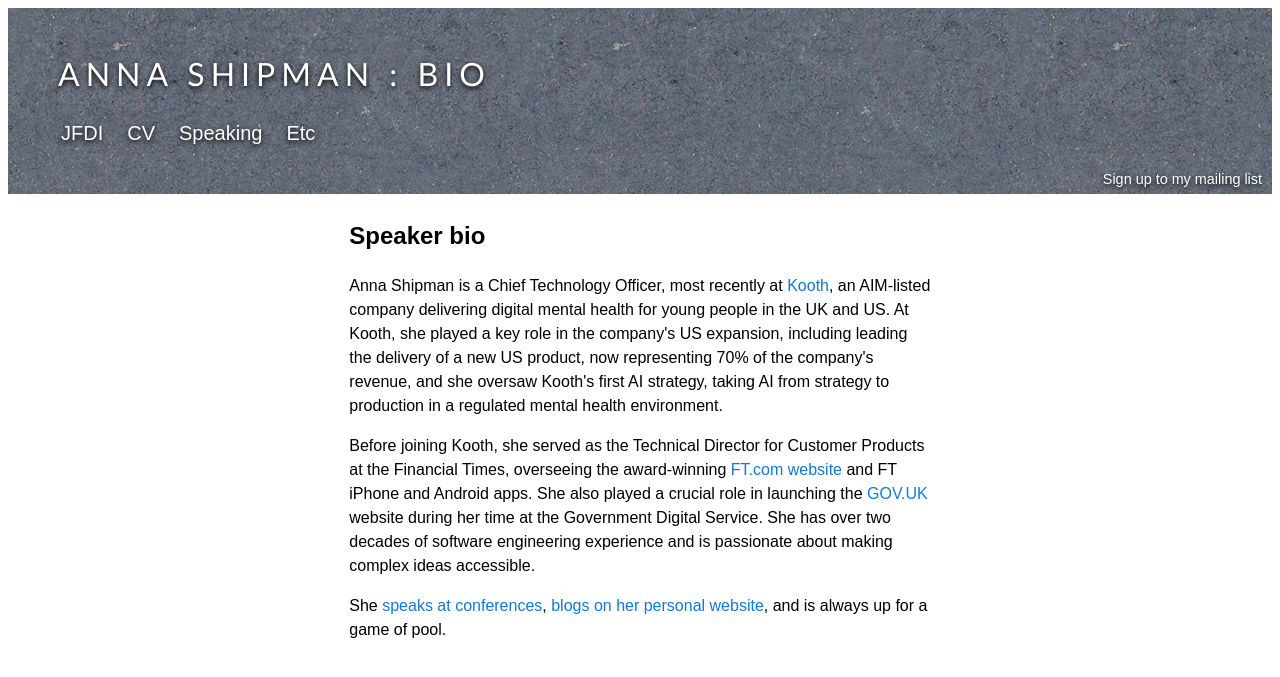
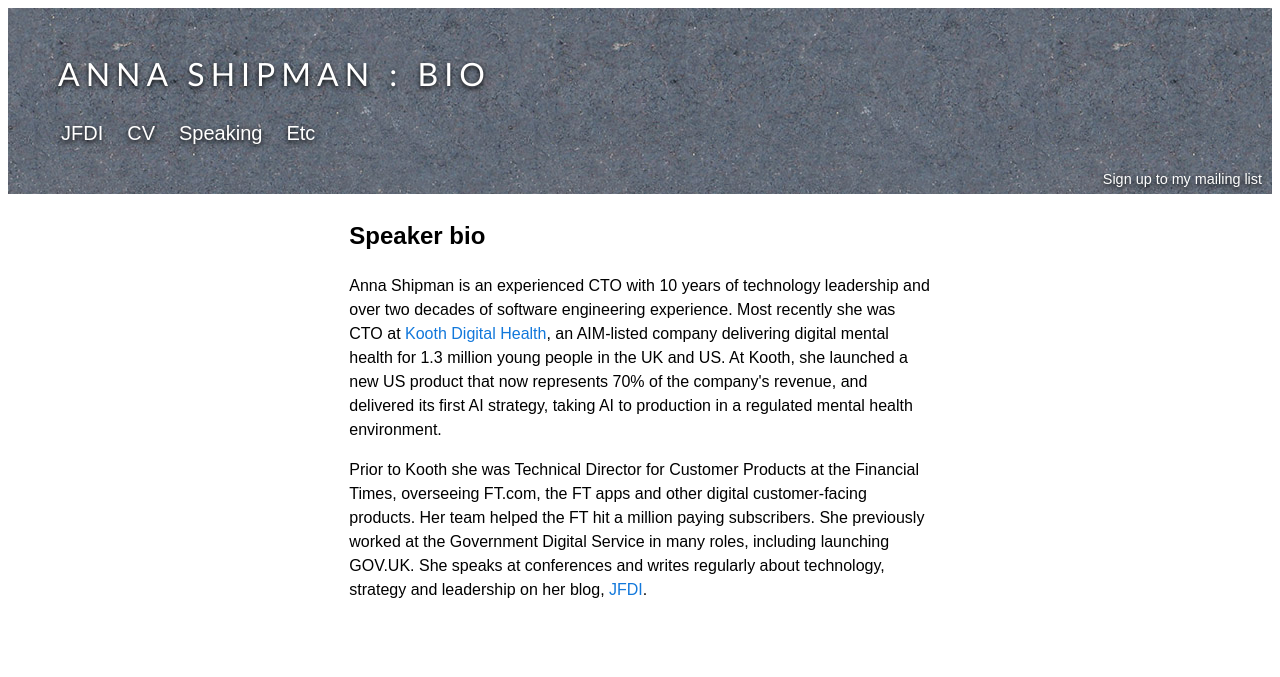
Before and after one commit to annashipman/annashipman.github.io, a Jekyll site: the page built from bio.html, in a window 1280 px wide. Shown: the top 677 px of the page. Built offline with Jekyll 4.4.1, drawn with Linux system fonts in a browser that asks for light colours.

Commit message:
Update bio

```diff
--- a/bio.html
+++ b/bio.html
@@ -8,11 +8,9 @@
 <div class="right-column">
 <div>
 <h2>Speaker bio</h2>
-<p>Anna Shipman is a Chief Technology Officer, most recently at <a href="https://www.koothplc.com/">Kooth</a>, an AIM-listed company delivering digital mental health for young people in the UK and US. At Kooth, she played a key role in the company's US expansion, including leading the delivery of a new US product, now representing 70% of the company's revenue, and she oversaw Kooth's first AI strategy, taking AI from strategy to production in a regulated mental health environment.</p>
+<p>Anna Shipman is an experienced CTO with 10 years of technology leadership and over two decades of software engineering experience. Most recently she was CTO at <a href="https://www.koothplc.com/">Kooth Digital Health</a>, an AIM-listed company delivering digital mental health for 1.3 million young people in the UK and US. At Kooth, she launched a new US product that now represents 70% of the company's revenue, and delivered its first AI strategy, taking AI to production in a regulated mental health environment.</p>
 
-<p>Before joining Kooth, she served as the Technical Director for Customer Products at the Financial Times, overseeing the award-winning <a href="https://ft.com">FT.com website</a> and FT iPhone and Android apps. She also played a crucial role in launching the <a href="https://www.gov.uk/">GOV.UK</a> website during her time at the Government Digital Service. She has over two decades of software engineering experience and is passionate about making complex ideas accessible.</p>
-
-<p>She <a href="http://www.annashipman.co.uk/speaking.html">speaks at conferences</a>, <a href="http://www.annashipman.co.uk/jfdi.html">blogs on her personal website</a>, and is always up for a game of pool.</p>
+<p>Prior to Kooth she was Technical Director for Customer Products at the Financial Times, overseeing FT.com, the FT apps and other digital customer-facing products. Her team helped the FT hit a million paying subscribers. She previously worked at the Government Digital Service in many roles, including launching GOV.UK. She speaks at conferences and writes regularly about technology, strategy and leadership on her blog, <a href="http://www.annashipman.co.uk/jfdi.html">JFDI</a>.</p>
 </div>
 </div>
 
```
